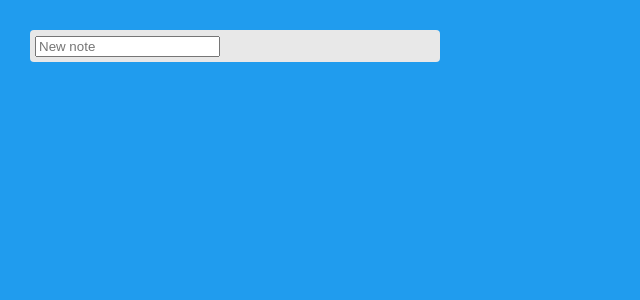
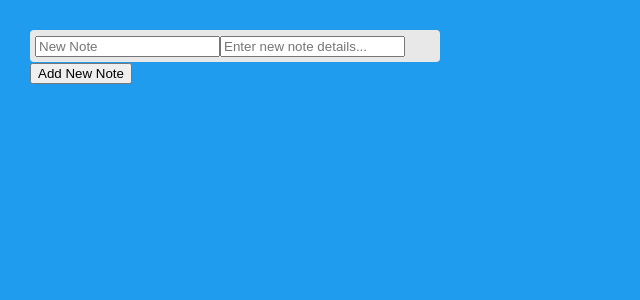
Before and after one commit to otetLopez/ilista, a React (Create React App) app in the folder ilista/: page / in a window 1280 px wide. Shown: the top 300 px of the page, without its empty margins (0-640 px from the left). Built offline with nearby package versions, Linux system fonts and the light colour scheme.

Commit message:
INitial implementation of Note Class

```diff
--- a/ilista/src/App.js
+++ b/ilista/src/App.js
@@ -1,5 +1,7 @@
 import React, { useState } from "react";
+// import { createStackNavigator } from '@react-navigation/stack';
 import "./App.css";
+import "./Note.js";
 
 function Todo({ todo, index, completeTodo, removeTodo }) {
   return (
@@ -18,13 +20,14 @@ function Todo({ todo, index, completeTodo, removeTodo }) {
 }
 
 function TodoForm({ addTodo }) {
-  const [value, setValue] = React.useState("");
+  const [title_in, setTitle] = React.useState("");
+  const [content_in, setContent] = React.useState("");
 
   const handleSubmit = e => {
     e.preventDefault();
-    if (!value) return;
-    addTodo(value);
-    setValue("");
+    if (!title_in) return;
+    addTodo(title_in);
+    setTitle("");
   };
 
   return (
@@ -32,12 +35,34 @@ function TodoForm({ addTodo }) {
       <input
         type="text"
         className="input"
-        placeholder="New note"
-        value={value}
-        onChange={e => setValue(e.target.value)}
+        placeholder="New Note"
+        value={title_in}
+        onChange={e => setTitle(e.target.value)}
+      />
+
+      <input
+        type="text"
+        className="input"
+        placeholder="Enter new note details..."
+        value={content_in}
+        onChange={d => setContent(d.target.value)}
       />
     </form>
   );
+}
+
+function NoteDetail() {
+    console.log("NoteDetail")
+    return (
+      <div className="shopping-list">
+        <h1>Shopping List for</h1>
+        <ul>
+          <li>Instagram</li>
+          <li>WhatsApp</li>
+          <li>Oculus</li>
+        </ul>
+      </div>
+    );
 }
 
 function App() {
@@ -75,6 +100,9 @@ function App() {
         ))}
         <TodoForm addTodo={addTodo} />
       </div>
+      <div>
+        <button onClick={NoteDetail}> Add New Note</button>
+      </div>
     </div>
   );
 }
--- /dev/null
+++ b/ilista/src/Note.js
@@ -0,0 +1,39 @@
+/**
+ * Note Class referes to the note being created by the user
+ * @param {int} id
+ * @param {string} title
+ * @param {string} content
+ */
+
+ export function Note(id, title, content) {
+    var id = id;
+    var title = title;
+    var content = content;
+
+    Object.defineProperties(this, {
+        "id": {
+            get: function () {
+                return id;
+            },
+            set: function (value) {
+                id = value;
+            }
+        },
+        "title": {
+            get: function () {
+                return title;
+            },
+            set: function (value) {
+                title = value;
+            }
+        },
+        "content": {
+            get: function () {
+                return content;
+            },
+            set: function (value) {
+                content = value;
+            }
+        }
+    });
+ }
```
